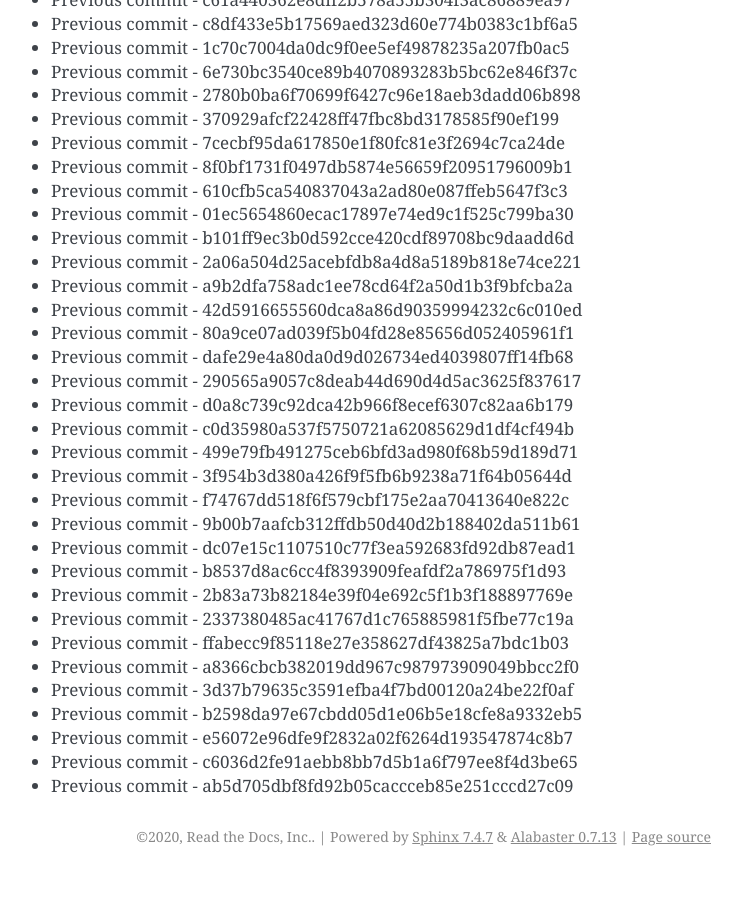
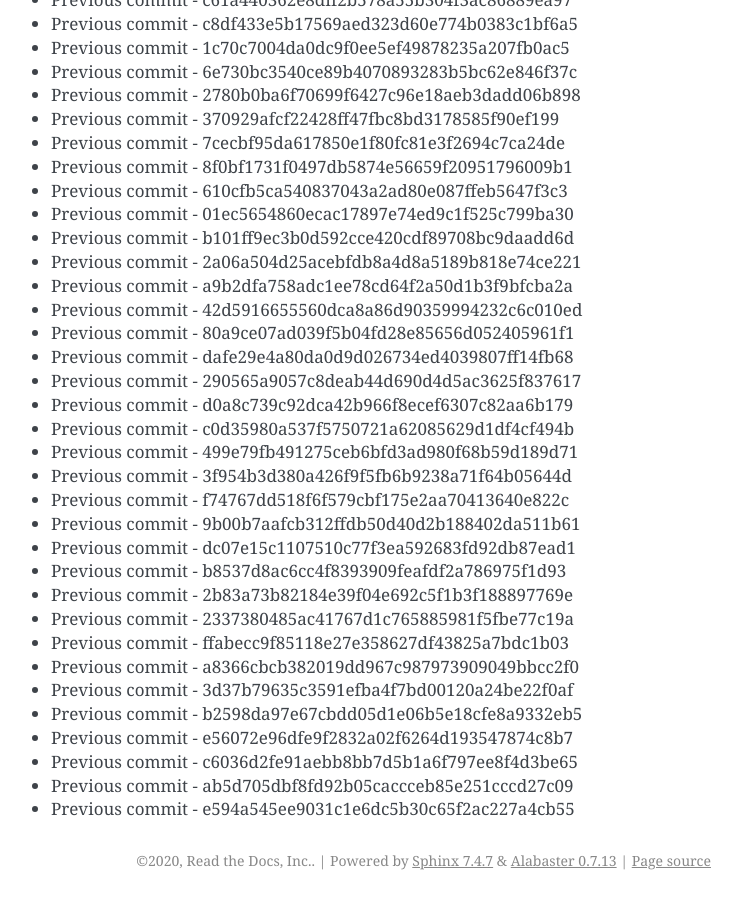
Before and after one commit to readthedocs/rtd-git-stresstest, a Sphinx documentation site: the page built from docs/updates.rst, in a window 1280 px wide and 900 px high, scrolled down 97342 px. Shown: the whole window, without its empty margins (399-1141 px from the left). Built offline with Sphinx 7.4.7, drawn with Linux system fonts in a browser that asks for light colours; before the commit the page ends 98218 px from its top, so only the background shows below that.

Commit message:
Generating commit from previous: e594a545ee9031c1e6dc5b30c65f2ac227a4cb55

```diff
--- a/docs/updates.rst
+++ b/docs/updates.rst
@@ -4122,3 +4122,4 @@ It can be tested for any performance characteristics.
 * Previous commit - e56072e96dfe9f2832a02f6264d193547874c8b7
 * Previous commit - c6036d2fe91aebb8bb7d5b1a6f797ee8f4d3be65
 * Previous commit - ab5d705dbf8fd92b05caccceb85e251cccd27c09
+* Previous commit - e594a545ee9031c1e6dc5b30c65f2ac227a4cb55
```
